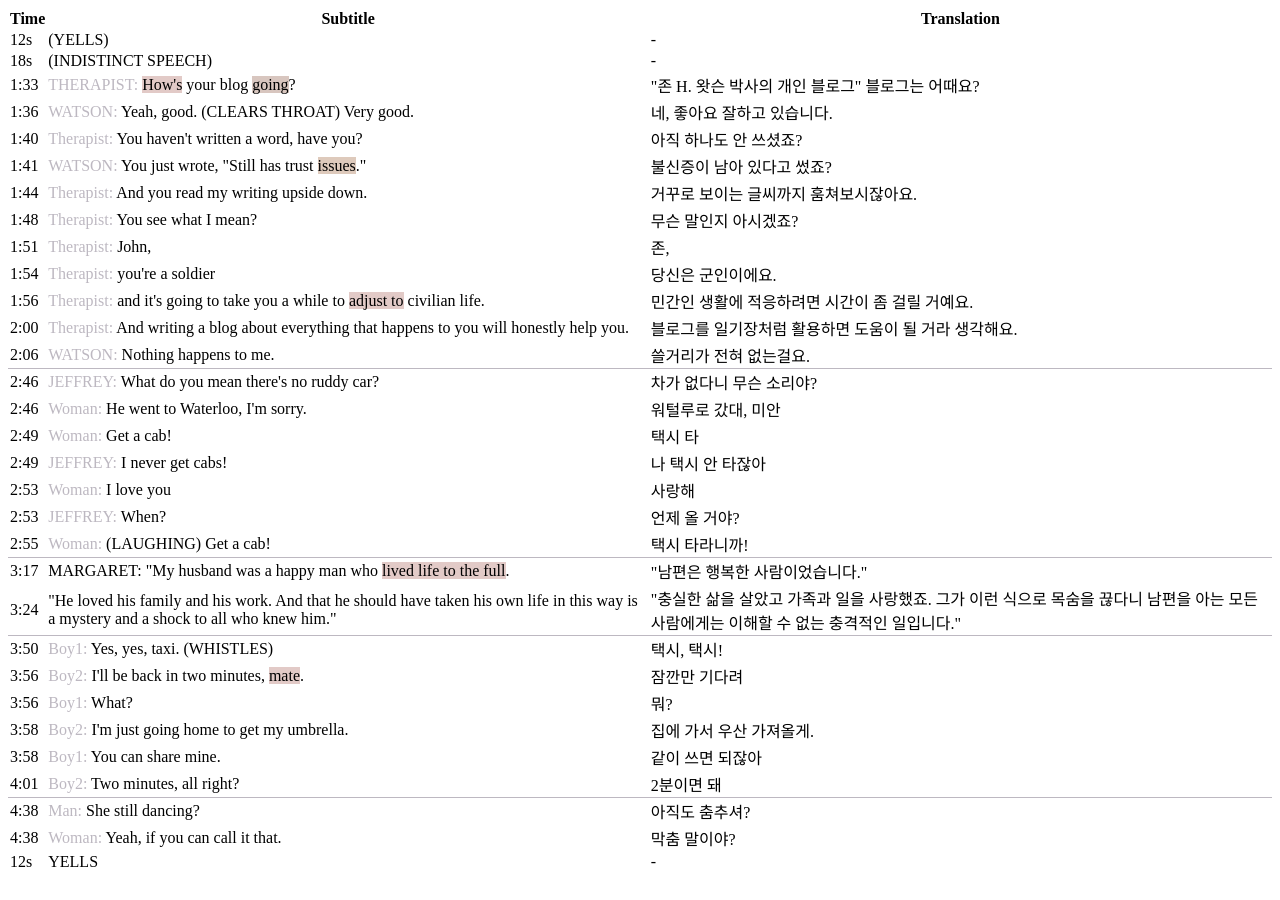
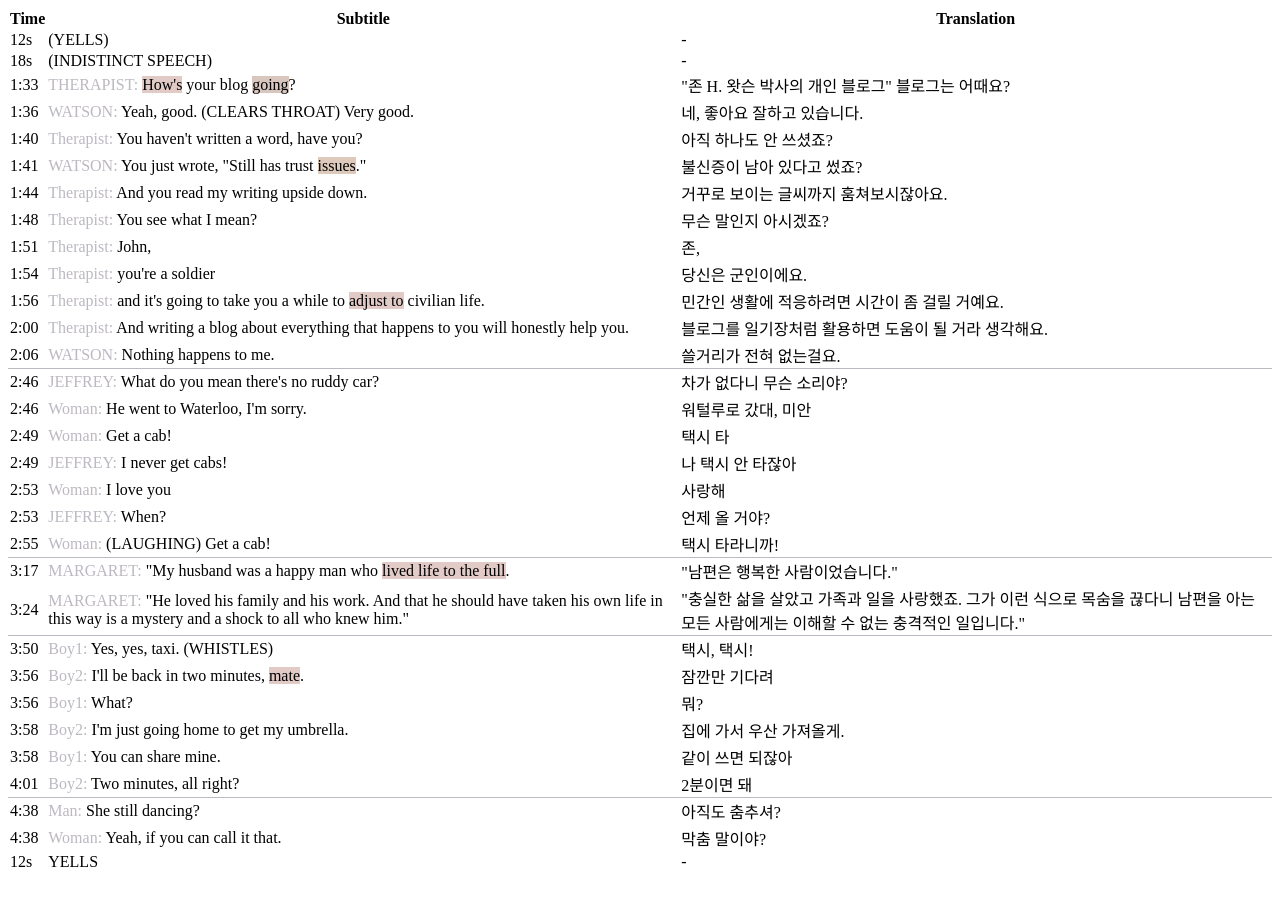
Before and after one commit to finddme/finddme.github.io, a Jekyll site: the page built from _posts/2020-12-02-Sherlock1.md, in a window 1280 px wide. Built offline with Jekyll 4.4.1, drawn with Linux system fonts in a browser that asks for light colours.

Commit message:
Update 2020-12-02-Sherlock1.md

```diff
--- a/_posts/2020-12-02-Sherlock1.md
+++ b/_posts/2020-12-02-Sherlock1.md
@@ -37,8 +37,8 @@ tag: English
        <tr><td>2:53</td><td><span style="color:#BDB8C1">Woman:</span> I love you</td><td>사랑해</td></tr>
        <tr><td>2:53</td><td><span style="color:#BDB8C1">JEFFREY:</span> When?</td><td>언제 올 거야?</td></tr>
        <tr><td class="line">2:55</td><td class="line"><span style="color:#BDB8C1">Woman:</span> (LAUGHING) Get a cab!</td><td class="line">택시 타라니까!</td></tr>
-       <tr><td>3:17</td><td>MARGARET: "My husband was a happy man who <span style="background-color:#E2CAC7">lived life to the full</span>. </td><td>"남편은 행복한 사람이었습니다."</td></tr>
-       <tr><td class="line">3:24</td><td class="line">"He loved his family and his work. And that he should have taken his own life in this way is a mystery and a shock to all who knew him."</td><td class="line">"충실한 삶을 살았고 가족과 일을 사랑했죠. 그가 이런 식으로 목숨을 끊다니 남편을 아는 모든 사람에게는 이해할 수 없는 충격적인 일입니다."</td></tr>
+       <tr><td>3:17</td><td><span style="color:#BDB8C1">MARGARET:</span> "My husband was a happy man who <span style="background-color:#E2CAC7">lived life to the full</span>. </td><td>"남편은 행복한 사람이었습니다."</td></tr>
+       <tr><td class="line">3:24</td><td class="line"><span style="color:#BDB8C1">MARGARET:</span> "He loved his family and his work. And that he should have taken his own life in this way is a mystery and a shock to all who knew him."</td><td class="line">"충실한 삶을 살았고 가족과 일을 사랑했죠. 그가 이런 식으로 목숨을 끊다니 남편을 아는 모든 사람에게는 이해할 수 없는 충격적인 일입니다."</td></tr>
        <tr><td>3:50</td><td><span style="color:#BDB8C1">Boy1:</span> Yes, yes, taxi. (WHISTLES)</td><td>택시, 택시!</td></tr>
        <tr><td>3:56</td><td><span style="color:#BDB8C1">Boy2:</span> I'll be back in two minutes, <span style="background-color:#E2CAC7">mate</span>.</td><td>잠깐만 기다려</td></tr>
        <tr><td>3:56</td><td><span style="color:#BDB8C1">Boy1:</span> What?</td><td>뭐?</td></tr>
```
